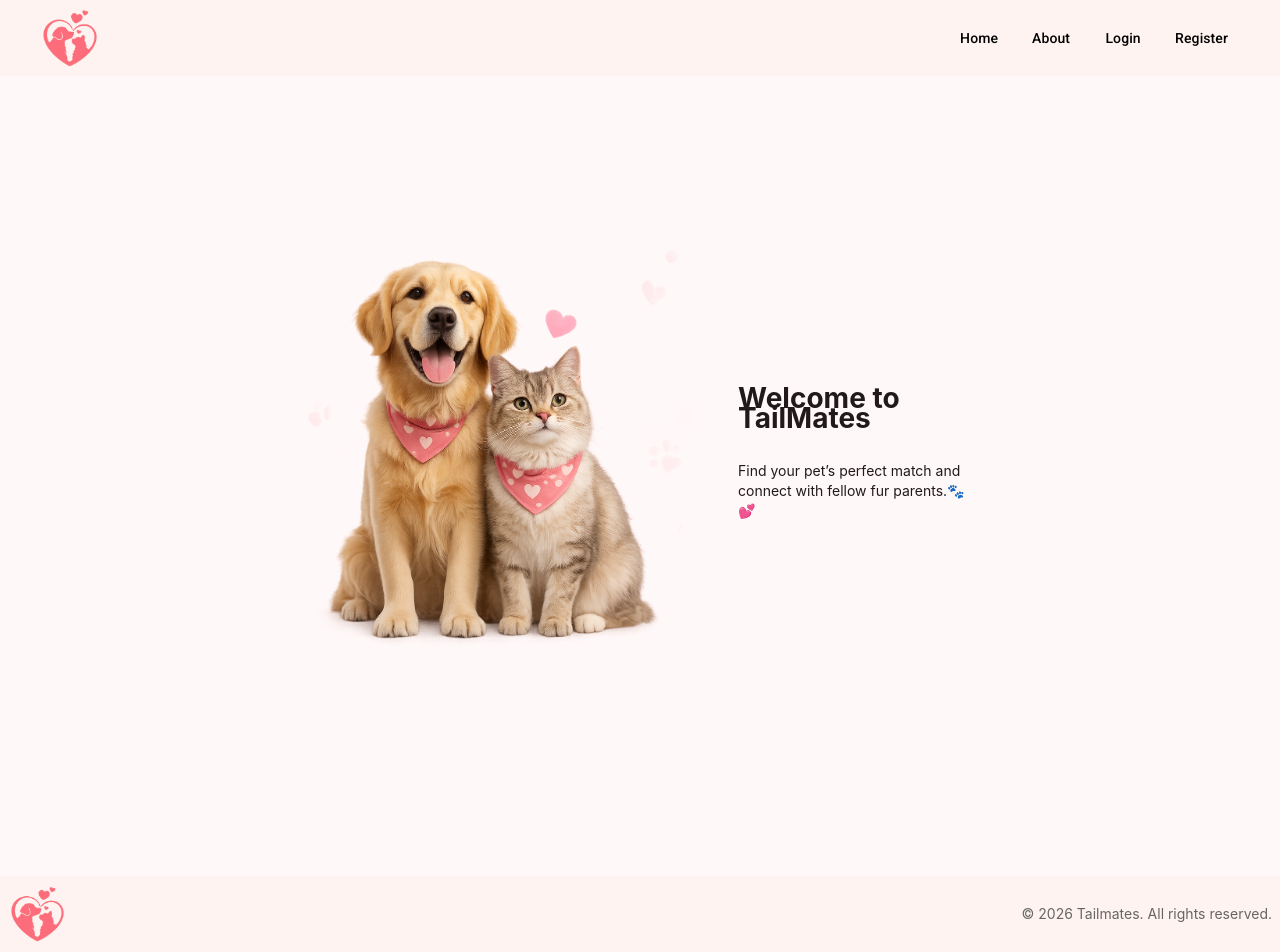
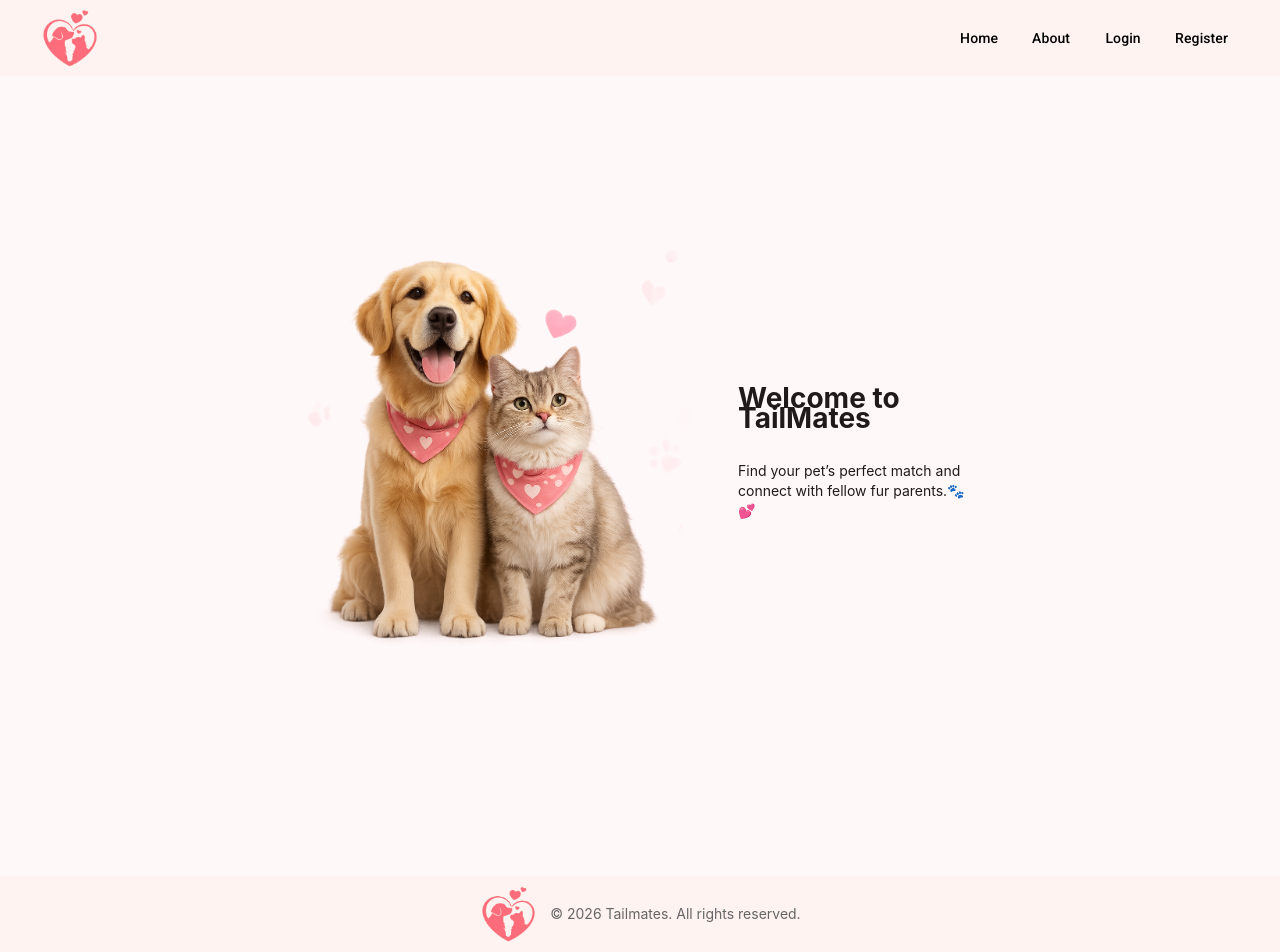
Before and after one commit to lancegabgab/tailmates-client, an Angular app: page / in a window 1280 px wide. Built offline with nearby package versions, Linux system fonts and the light colour scheme.

Commit message:
Update footer.scss

```diff
--- a/src/app/components/footer/footer.scss
+++ b/src/app/components/footer/footer.scss
@@ -9,7 +9,8 @@
 .footer-container {
     display: flex;
     align-items: center;
-    justify-content: space-between;
+    justify-content: center;
+    gap: 12px;
 
     width: 100%;
     margin: 0;
```
